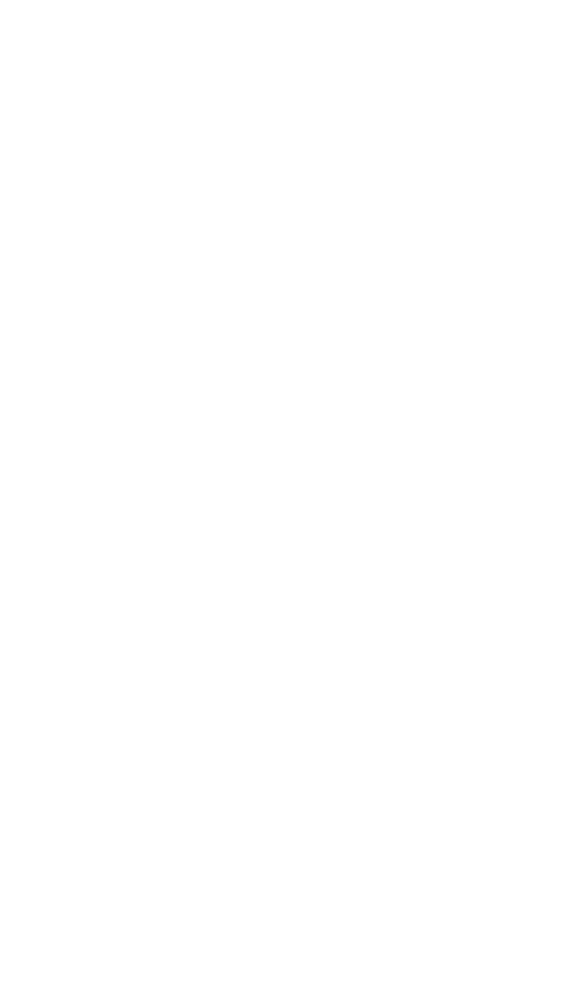
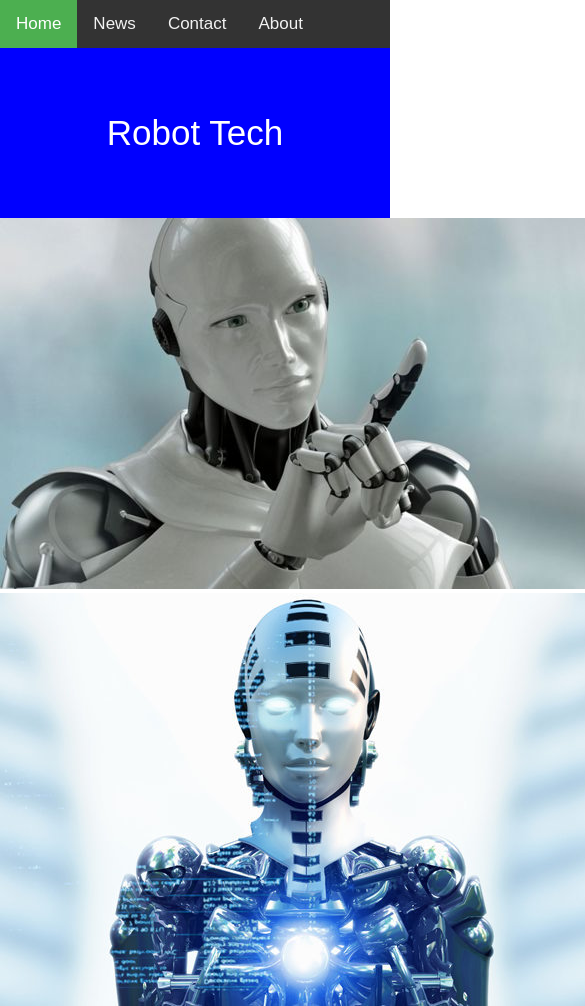
Before and after one commit to Syedhussain2/Sparta-responsive-site, a plain HTML site: page index.html in a window 390 px wide. Shown: the top 1006 px of the page, 585 px wide, since content can reach past the window. Before the commit the page ends 844 px from the top, so only its background shows below. Drawn offline with Linux system fonts and the light colour scheme.

Commit message:
initial mobile app

```diff
--- a/css/main.css
+++ b/css/main.css
@@ -0,0 +1,53 @@
+@media only screen and (max-width:500px) {
+
+}
+body {
+  margin: 0;
+  font-family: Arial, Helvetica, sans-serif;
+}
+
+
+.topnav {
+  overflow: hidden;
+  background-color: #333;
+}
+
+.topnav a {
+  float: left;
+  color: #f2f2f2;
+  text-align: center;
+  padding: 14px 16px;
+  text-decoration: none;
+  font-size: 17px;
+}
+
+.topnav a:hover {
+  background-color: #ddd;
+  color: black;
+}
+
+.topnav a.active {
+  background-color: #4CAF50;
+  color: white;
+}
+.main {
+  background-color: blue;
+  padding: 30px;
+  text-align: center;
+  width: auto;
+  font-size: 35px;
+  color: white;
+}
+
+}
+.images{
+  width;100%
+  display:block;
+  border-width: thin;
+  padding:4px;width:100%
+}
+.footer p {
+  text-align: center;
+  display: flex;
+  align-items: stretch; /* Useful when filling a div across the screen */
+}
--- a/index.html
+++ b/index.html
@@ -4,9 +4,37 @@
   <meta charset="UTF-8">
   <meta name="viewport" content="width=device-width, initial-scale=1.0">
   <meta http-equiv="X-UA-Compatible" content="ie=edge">
-  <title>Document</title>
+  <title>Robots</title>
+  <link rel="stylesheet" href="css/main.css">
+
 </head>
 <body>
+  <header>
+     <nav>
+       <div class="topnav">
+         <a class="active" href="#">Home</a>
+         <a href="#">News</a>
+         <a href="#">Contact</a>
+         <a href="#">About</a>
+       </div>
+     </nav>
+  </header>
+<div class="main">
+  <p>Robot Tech</p>
+</div>
+ <main>
+  <div class="images">
+    <img class="images"src="images/robot1.jpg" alt="Robot1">
+    <img class="images"src="images/robot2.jpg" alt="Robot2">
+    <img class="images" src="images/robot3.jpg" alt="Robot3">
+  </div>
+ </main>
+
+<footer class="footer">
+  <div class="right copyright ">
+    <p>&copy; 2018 Instagram</p>
+  </div>
+</footer>
 
 </body>
 </html>
```
Also changed, not shown: images/robot1.jpg (added), images/robot2.jpg (added), images/robot3.jpg (added), 1 other file.
